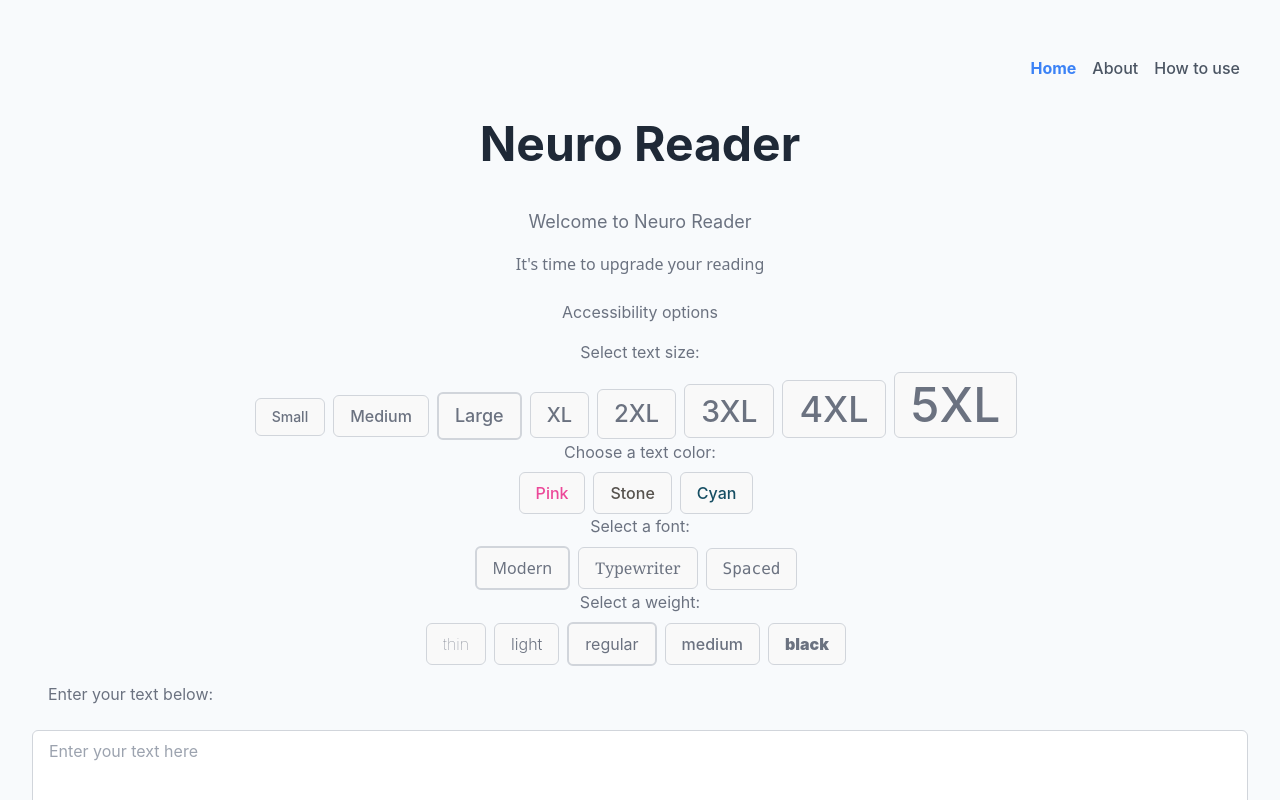
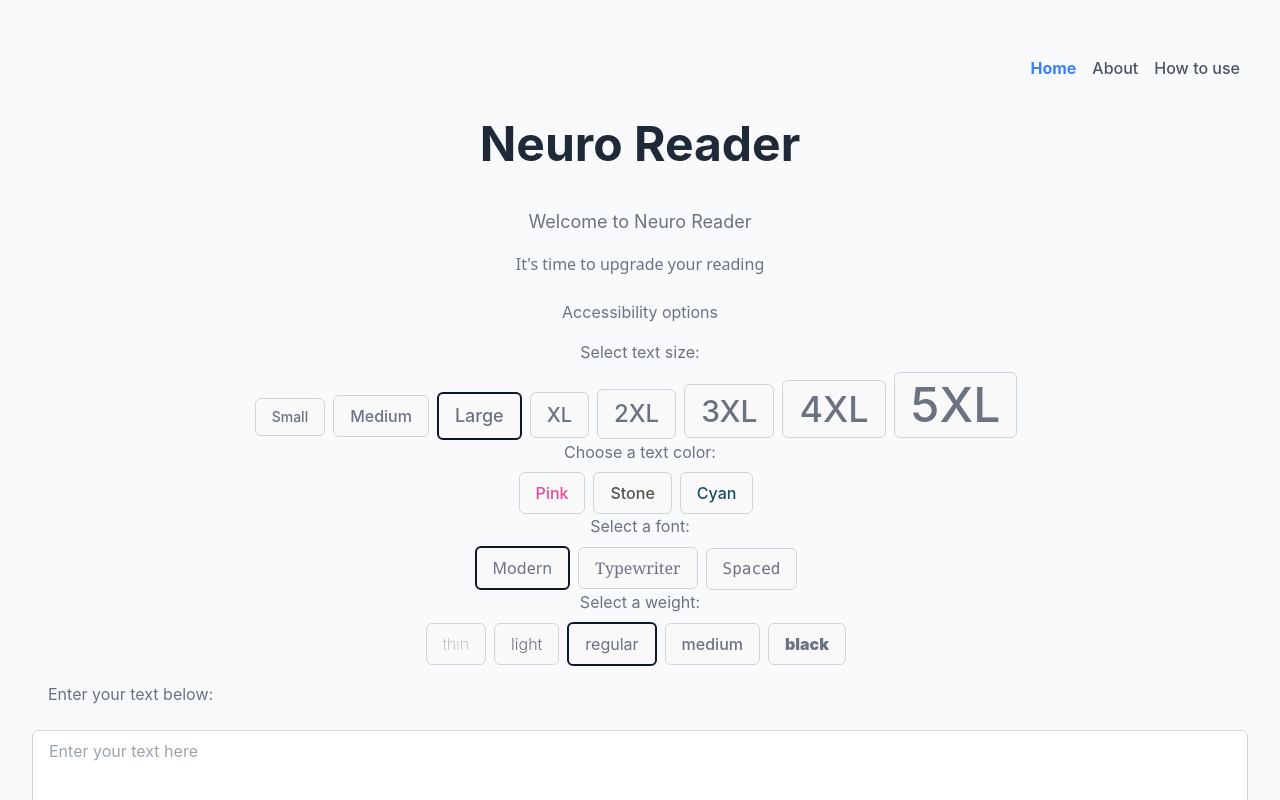
Before and after one commit to laurencetuchin/neuroreader, a React (Vite) app in the folder neuro-reader/: page / in a window 1280 px wide. Shown: the top 800 px of the page. Built offline with nearby package versions, Linux system fonts and the light colour scheme.

Commit message:
Update selected state border color

```diff
--- a/neuro-reader/src/features/AdjustColor.jsx
+++ b/neuro-reader/src/features/AdjustColor.jsx
@@ -29,7 +29,7 @@ export default function AdjustColor() {
 
     const getButtonClass = (color) => {
       if (color.colorValue === selectedColor) {
-        return 'border-2 border-black';
+        return 'border-2 border-slate-900';
       }
       return 'border border-gray-300';
     };
--- a/neuro-reader/src/features/AdjustFontWeight.jsx
+++ b/neuro-reader/src/features/AdjustFontWeight.jsx
@@ -22,7 +22,7 @@ export default function AdjustFontWeight() {
 
     const getButtonClass = (weight) => {
         if (weight.weightValue === selectedWeight){
-            return 'border-2 border-black';
+            return 'border-2 border-slate-900';
         }
         return 'border border-gray-300';
     }
--- a/neuro-reader/src/features/AdjustTextFont.jsx
+++ b/neuro-reader/src/features/AdjustTextFont.jsx
@@ -22,7 +22,7 @@ export default function AdjustTextFont() {
 
     const getButtonClass = (font) => {
         if (font.fontValue === selectedFont){
-            return 'border-2 border-black';
+            return 'border-2 border-slate-900';
         }
         return 'border border-gray-300';
     }
--- a/neuro-reader/src/features/AdjustTextSize.jsx
+++ b/neuro-reader/src/features/AdjustTextSize.jsx
@@ -28,7 +28,7 @@ import { TextContext, SET_TEXT_SIZE } from "../utilities/MyContext";
 
   const getButtonClass = (size) => {
     if (size.sizeValue === selectedSize){
-      return 'border-2 border-black';
+      return 'border-2 border-slate-900';
     }
     return 'border border-gray-300';
   }
```
